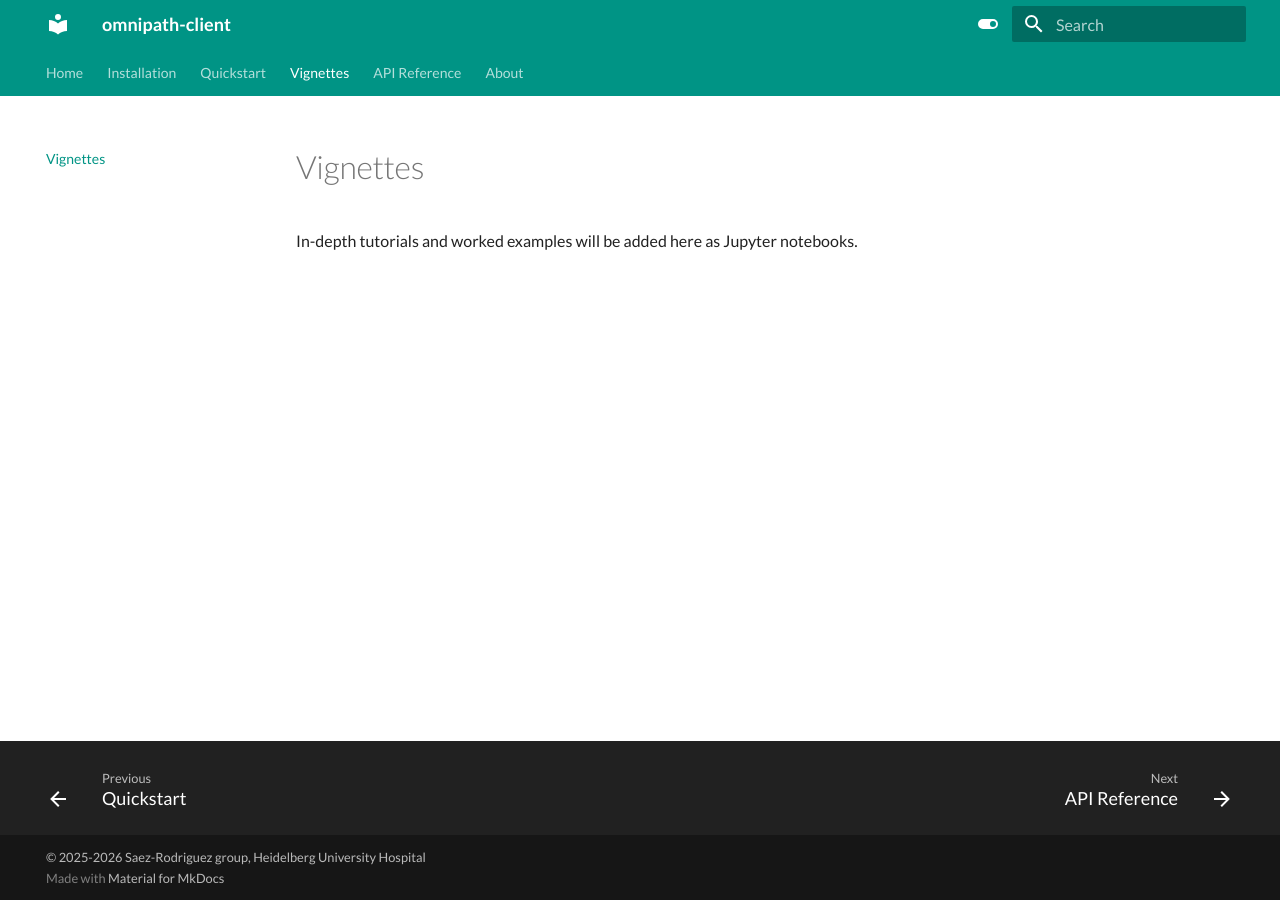
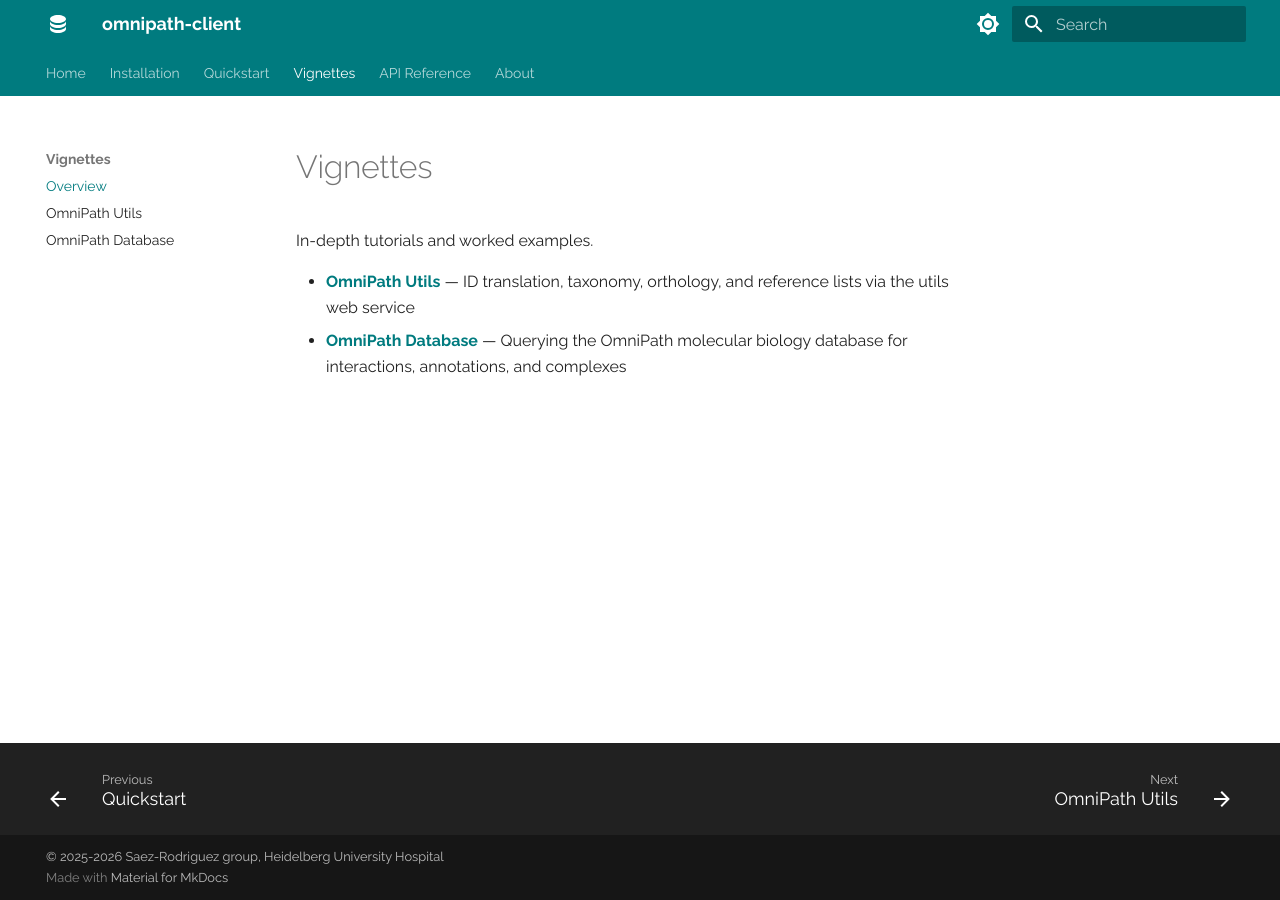
Before and after one commit to saezlab/omnipath-client, an MkDocs documentation site: the page built from docs/vignettes/index.md, in a window 1280 px wide. Built offline with MkDocs 1.6.1 and Material for MkDocs 9.7.7, drawn with Linux system fonts in a browser that asks for light colours.

Commit message:
Add utils API reference, vignettes, and OmniPath styling
- Append utils sections (ID translation, taxonomy, orthology, reflists,
  config) to the API reference using public import paths
- Create utils vignette with examples for all utils features
- Create database vignette with query examples
- Update nav with vignette sub-pages
- Apply OmniPath theme: Raleway font, teal/green custom palette,
  favicon, and CSS overrides
- Fix pre-existing ruff import sorting in _inventory.py and _query.py

Co-Authored-By: Claude Opus 4.6 (1M context) <noreply@anthropic.com>

```diff
--- /dev/null
+++ b/docs/assets/omnipath-theme.css
@@ -0,0 +1,11 @@
+:root {
+  --md-primary-fg-color: #007B7F;
+  --md-accent-fg-color: #6EA945;
+}
+[data-md-color-scheme="slate"] {
+  --md-primary-fg-color: #007B7F;
+  --md-accent-fg-color: #6EA945;
+}
+.md-header {
+  background-color: #007B7F;
+}
--- a/docs/vignettes/index.md
+++ b/docs/vignettes/index.md
@@ -1,3 +1,8 @@
 # Vignettes
 
-In-depth tutorials and worked examples will be added here as Jupyter notebooks.
+In-depth tutorials and worked examples.
+
+- [**OmniPath Utils**](utils.md) — ID translation, taxonomy, orthology,
+  and reference lists via the utils web service
+- [**OmniPath Database**](database.md) — Querying the OmniPath molecular
+  biology database for interactions, annotations, and complexes
--- a/mkdocs.yml
+++ b/mkdocs.yml
@@ -2,34 +2,43 @@ site_name: omnipath-client
 site_url: https://saezlab.github.io/omnipath-client
 theme:
     name: material
+    favicon: assets/favicon.ico
+    icon:
+        logo: material/database
     font:
-        text: Lato
-        code: Roboto Mono
+        text: Raleway
     features:
     -   content.code.copy
-    -   content.action.edit
     -   navigation.tabs
     -   navigation.instant
     -   navigation.footer
     palette:
-    -   scheme: default
-        primary: teal
-        accent: light blue
+    -   media: "(prefers-color-scheme: light)"
+        scheme: default
+        primary: custom
+        accent: custom
         toggle:
-            icon: material/toggle-switch
+            icon: material/brightness-7
             name: Switch to dark mode
-    -   scheme: slate
-        primary: teal
-        accent: light blue
+    -   media: "(prefers-color-scheme: dark)"
+        scheme: slate
+        primary: custom
+        accent: custom
         toggle:
-            icon: material/toggle-switch-off
+            icon: material/brightness-4
             name: Switch to light mode
+
+extra_css:
+-   assets/omnipath-theme.css
 
 nav:
 -   Home: index.md
 -   Installation: installation.md
 -   Quickstart: quickstart.md
--   Vignettes: vignettes/index.md
+-   Vignettes:
+    -   Overview: vignettes/index.md
+    -   OmniPath Utils: vignettes/utils.md
+    -   OmniPath Database: vignettes/database.md
 -   API Reference: reference/index.md
 -   About: about.md
 
```
Also changed, not shown: docs/reference/index.md (+92 -0 lines), docs/vignettes/database.md (added, +75 -0 lines), docs/vignettes/utils.md (added, +182 -0 lines), docs/assets/favicon.ico (added), 2 other files.
